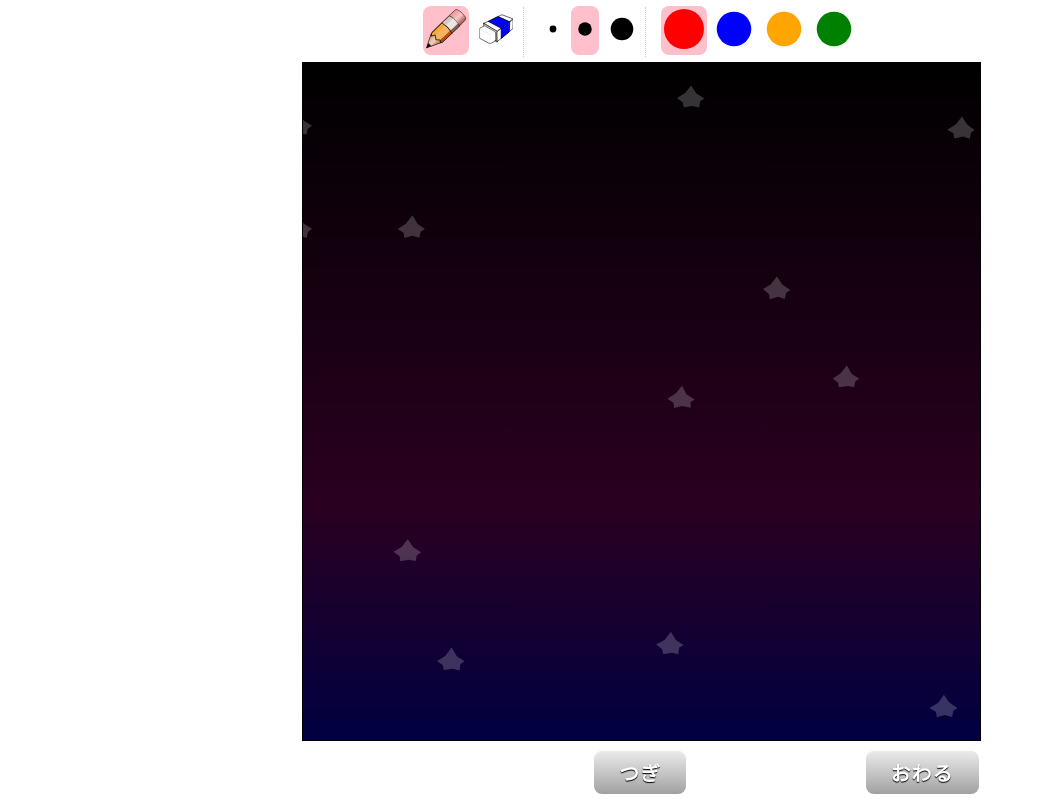
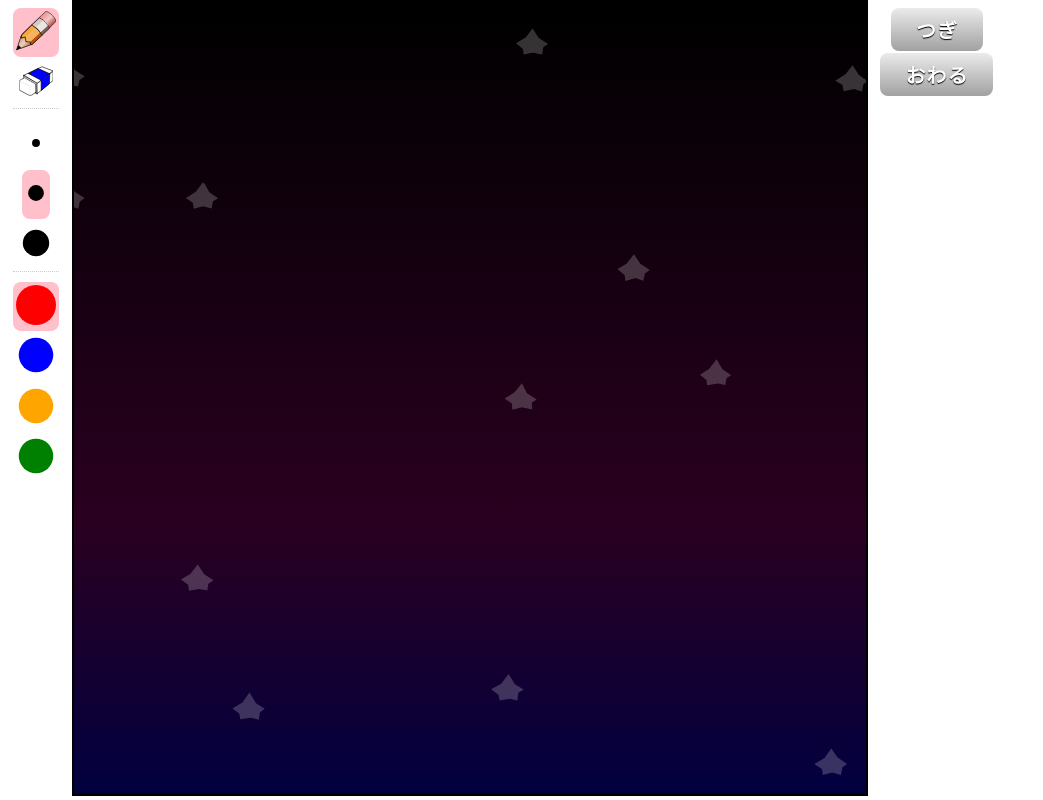
Before and after one commit to mozilla/parapara, a PHP site: page / in a window 1280 px wide. Shown: the whole page, without its empty margins (0-1043 px from the left). Run offline with PHP 8.4, Linux system fonts and the light colour scheme.

Commit message:
Adjust GUI layout for landscape orientation

```diff
--- a/editor/css/editor.css
+++ b/editor/css/editor.css
@@ -1,21 +1,45 @@
+/* Page layout */
 body, html, div {
   margin: 0;
   padding: 0;
 }
 div.container {
-  width: 600px;
-  margin-left: auto;
-  margin-right: auto;
+  position: absolute;
+  left: 0; top: 0; width: 100%; height: 100%;
 }
+div.column {
+  float: left;
+}
+
 svg.canvas {
-  border: 1px solid black;
+  border: 2px solid black;
   margin: 0;
 }
+
+/* Control boxes */
 div.controls {
   text-align: center;
   padding: 0.4em 0.8em 0.2em;
   position: relative;
 }
+div.controls.vertical button {
+  display: block;
+  margin: 0.1em auto;
+}
+div.controls.vertical div.separator {
+  display: block;
+  border-top: 1px dotted #ccc;
+  border-left: none;
+  max-height: 0.2em;
+}
+div.separator {
+  font-size: 45px;
+  display: inline;
+  vertical-align: top;
+  pointer-events: none;
+}
+
+/* Buttons */
 button.right {
   position: absolute;
   right: 0;
@@ -62,12 +86,14 @@ button.image.swell:hover svg, button.image.swell.active svg {
   height: 44px;
   margin: 1px;
 }
-div.separator {
-  font-size: 45px;
-  display: inline;
-  border-left: 1px dotted #ccc;
-  vertical-align: top;
+circle.eraseOutline {
+  fill: none;
+  stroke: black;
+  stroke-dasharray: 1 1.5;
+  stroke-width: 0.25;
 }
+
+/* Previous (greyed-out) animation frames */
 g.oldFrame > circle {
   fill: grey
 }
@@ -77,12 +103,8 @@ g.oldFrame > path {
 g.oldFrame {
   opacity: 0.5
 }
-circle.eraseOutline {
-  fill: none;
-  stroke: black;
-  stroke-dasharray: 1 1.5;
-  stroke-width: 0.25;
-}
+
+/* Error/notice overlay */
 div.overlay {
   display: table;
   position: fixed;
@@ -109,6 +131,8 @@ div.overlay-contents {
   font-size: 1.5em;
   display: none;
 }
+
+/* Overlay fadeout animation */
 div.overlay-contents.fadeOut {
   -moz-animation-duration: 1s;
   -webkit-animation-duration: 1s;
--- a/editor/index.html
+++ b/editor/index.html
@@ -18,7 +18,7 @@
   </head>
   <body>
     <div class="container">
-      <div class="controls">
+      <div class="controls vertical column" id="toolBox">
         <button type="button" class="image toolButton swell" id="pencilTool">
           <svg viewBox="-1 -1 22 22">
             <image xlink:href="img/pencil.svg" width="20" height="20"/>
@@ -93,27 +93,26 @@
           </button>
         </div>
       </div>
-      <div class="workspace">
+      <div class="column">
         <svg style="width:600px;height:600px" viewBox="0 0 300 300"
           id="canvas" class="canvas">
           <!-- Fallback background -->
           <rect width="100%" height="100%" fill="black"/>
-          <image width="100%" height="100%" xlink:href="img/space-bg.svg"/>
+          <image width="101%" height="101%" xlink:href="img/space-bg.svg"/>
           <g id="anim"/>
         </svg>
-      </div>
-      <div class="controls">
-        <div id="frameControls">
-          <button type="button" class="text"
-            onclick="EditorUI.nextFrame()">つぎ</button>
-          <button type="button" class="text right"
-            onclick="EditorUI.finish()">おわる</button>
-        </div>
-        <div id="animControls" style="display:none">
+        <div class="controls" id="animControls" style="display:none">
           <input type="range" min="0.65" max="12.5" step="0.2"
             onchange="EditorUI.changeSpeed(this.value)" id="speedAdjust"/>
           <button type="button" class="text right"
             onclick="EditorUI.send()">おくる</button>
+        </div>
+      </div>
+      <div class="controls vertical column" id="frameControls">
+        <button type="button" class="text"
+          onclick="EditorUI.nextFrame()">つぎ</button>
+        <button type="button" class="text"
+          onclick="EditorUI.finish()">おわる</button>
       </div>
     </div>
     <div class="overlay" id="overlay" style="display:none">
@@ -144,6 +143,5 @@
         </div>
       </div>
     </div>
-    </div>
   </body>
 </html>
--- a/editor/js/editor-ui.js
+++ b/editor/js/editor-ui.js
@@ -27,15 +27,19 @@ EditorUI.nextFrame = function() {
 }
 
 EditorUI.finish = function() {
+  document.getElementById("toolBox").style.visibility = "hidden";
   document.getElementById("frameControls").style.display = "none";
   document.getElementById("animControls").style.display = "";
+  EditorUI.updateLayout();
   var speedAdjust = document.getElementById("speedAdjust");
   ParaPara.animate(speedAdjust.value);
 }
 
 EditorUI.reset = function() {
+  document.getElementById("toolBox").style.visibility = "";
   document.getElementById("frameControls").style.display = "";
   document.getElementById("animControls").style.display = "none";
+  EditorUI.updateLayout();
   ParaPara.reset();
   EditorUI.initControls();
 }
@@ -262,18 +266,28 @@ EditorUI.changeSpeed = function(sliderValue) {
 // -------------- UI layout -----------
 
 EditorUI.updateLayout = function() {
-  var controlsHeight = 0;
+  var controlsHeight = controlsWidth = 0;
   var controls = document.getElementsByClassName("controls");
   for (var i = 0; i < controls.length; i++) {
-    controlsHeight += controls[i].offsetHeight;
+    if (controls[i].classList.contains('vertical')) {
+      controlsWidth += controls[i].offsetWidth;
+    } else {
+      controlsHeight += controls[i].offsetHeight;
+    }
   }
   var availHeight = window.innerHeight - controlsHeight;
-  var availWidth  = window.innerWidth;
+  var availWidth  = window.innerWidth - controlsWidth;
   // The minus 8 is a fudge factor to get rid of scrollbars
   var maxDim = Math.min(availHeight, availWidth) - 8;
+
+  // XXX This might be needed if we later centre the block again but for now
+  // we're just waiting on the final design
+  /*
   // Update the width of the containing block
   var container = document.getElementsByClassName("container")[0];
   container.style.setProperty("width", maxDim + "px", "");
+  */
+
   // Set the SVG canvas size explicitly. This is mostly for WebKit
   // compatibility. Otherwise we could just set the <svg> width/height to
   // 100%
@@ -282,7 +296,11 @@ EditorUI.updateLayout = function() {
   canvas.style.setProperty("height", maxDim + "px", "");
   // Resize slider
   var speedAdjust = document.getElementById("speedAdjust");
-  speedAdjust.style.setProperty("width", maxDim * 0.8 + "px", "");
+  speedAdjust.style.setProperty("width", maxDim * 0.7 + "px", "");
+
+  // XXX This might be needed if we later vertically centre the block again but
+  // for now just leave it in the corner
+  /*
   // If we have extra vertical space, centre vertically
   if (availHeight > availWidth) {
     container.style.setProperty("padding-top",
@@ -290,6 +308,7 @@ EditorUI.updateLayout = function() {
   } else {
     container.style.removeProperty("padding-top");
   }
+  */
   EditorUI.updateStrokeWidth(maxDim);
 }
 window.addEventListener("resize", EditorUI.updateLayout, false);
--- a/editor/js/parapara.js
+++ b/editor/js/parapara.js
@@ -551,9 +551,6 @@ ParaPara.Animator.prototype.exportAnimation = function(title, author) {
     maxX = Math.ceil(Math.max(maxX, bbox.x + bbox.width));
     minY = Math.floor(Math.min(minY, bbox.y));
     maxY = Math.ceil(Math.max(maxY, bbox.y + bbox.height));
-    // Currently we leave the minY/maxY at their current values. This way, if
-    // for example, we have some ground in the background of the editor, the
-    // author can line up their animation vertically with the ground.
 
     svg.appendChild(doc.importNode(frame, true));
   }
```
Lines whose indentation alone changed are shown as unchanged.
